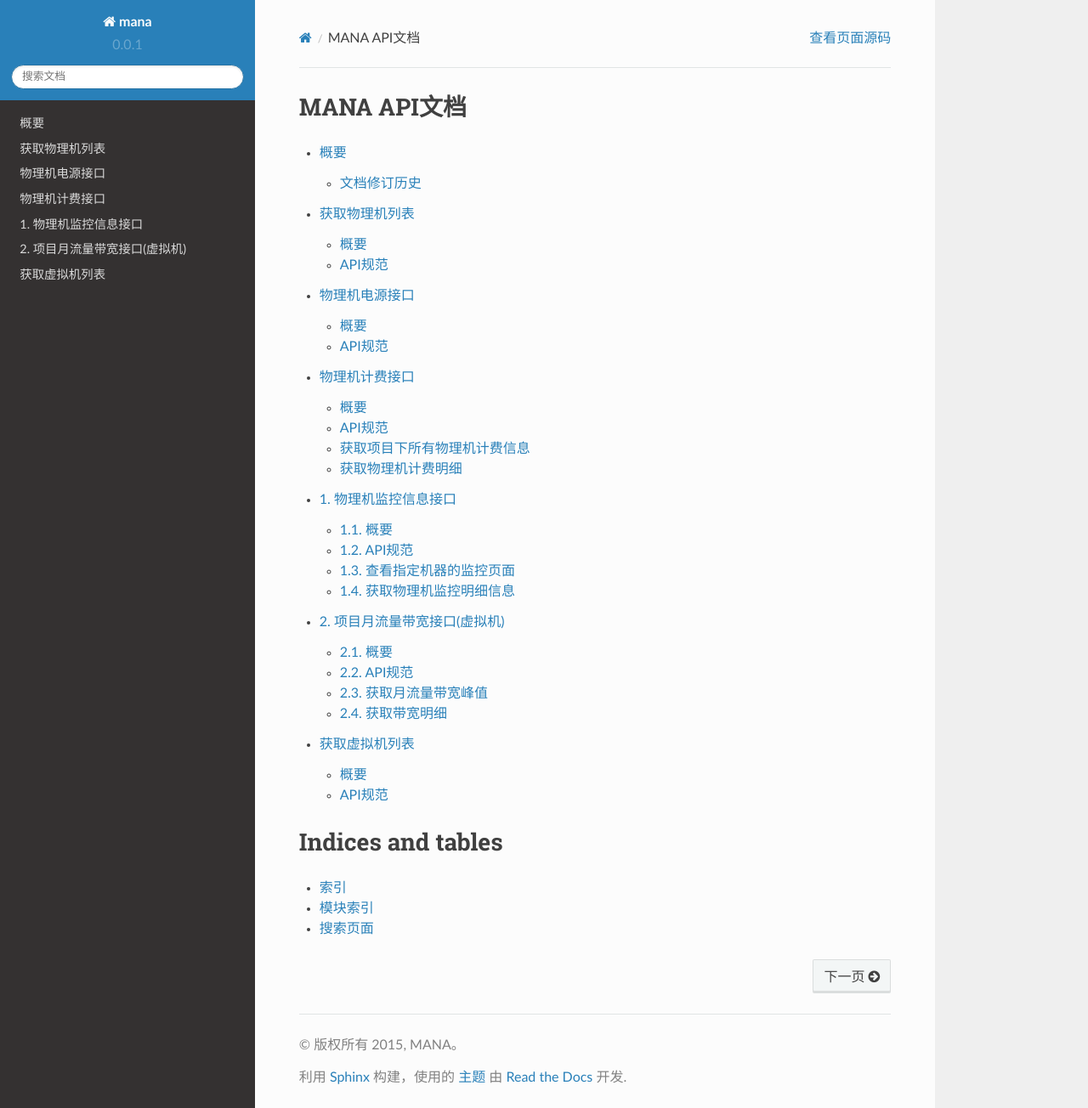
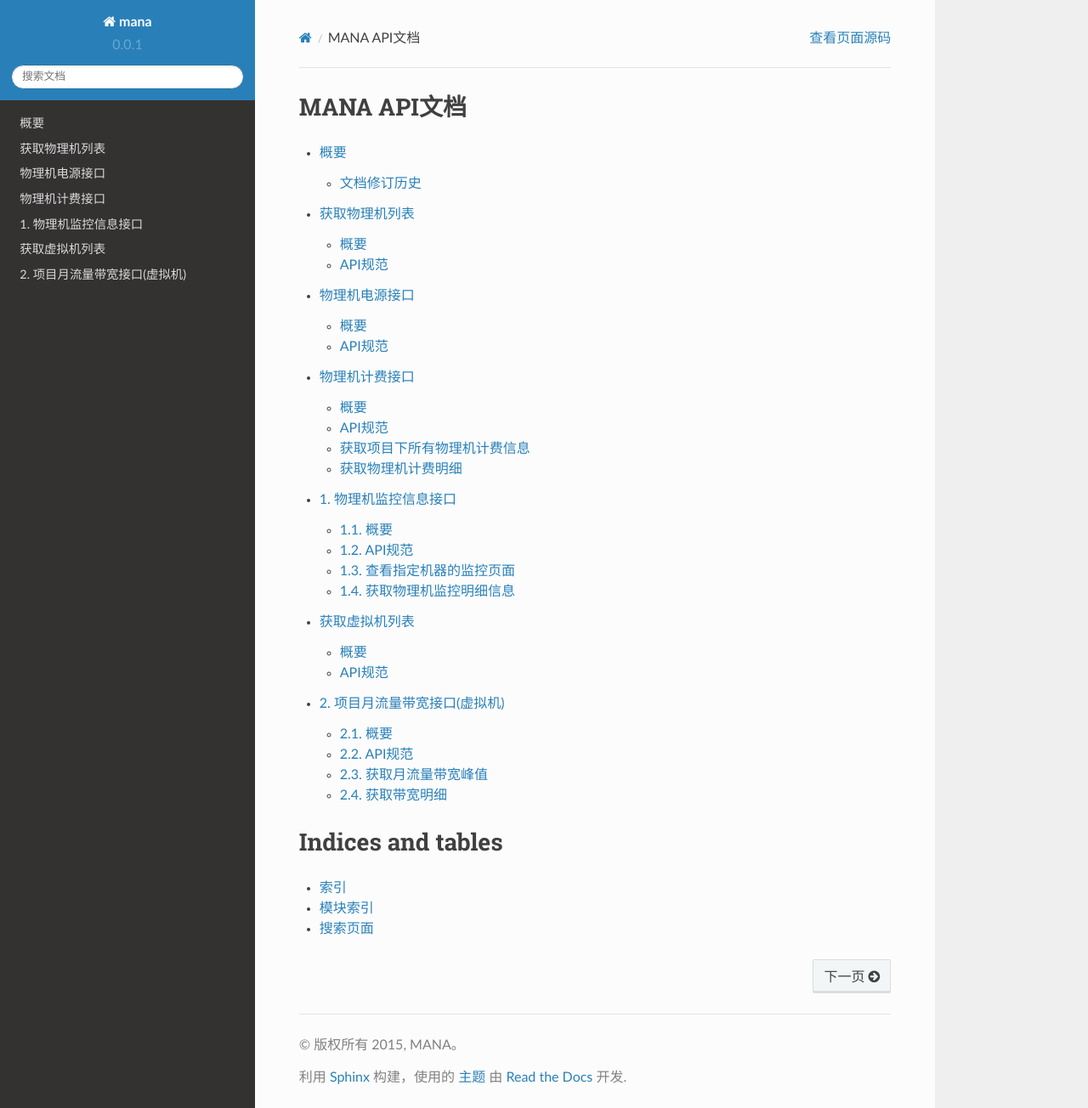
Before and after one commit to JerryDog/mana_api_doc, a Sphinx documentation site: the page built from source/index.rst, in a window 1280 px wide and 1304 px high. Shown: the whole window at 85% size. Built offline with Sphinx 7.4.7 and the Read the Docs theme 2.0.0, drawn with Linux system fonts in a browser that asks for light colours.

Commit message:
vm返回状态更新

```diff
--- a/source/index.rst
+++ b/source/index.rst
@@ -16,8 +16,9 @@ MANA API文档
    pm_act
    pm_accounts
    pm_moni
+   vm
    vm_flow
-   vm
+
 
 Indices and tables
 ==================
```
